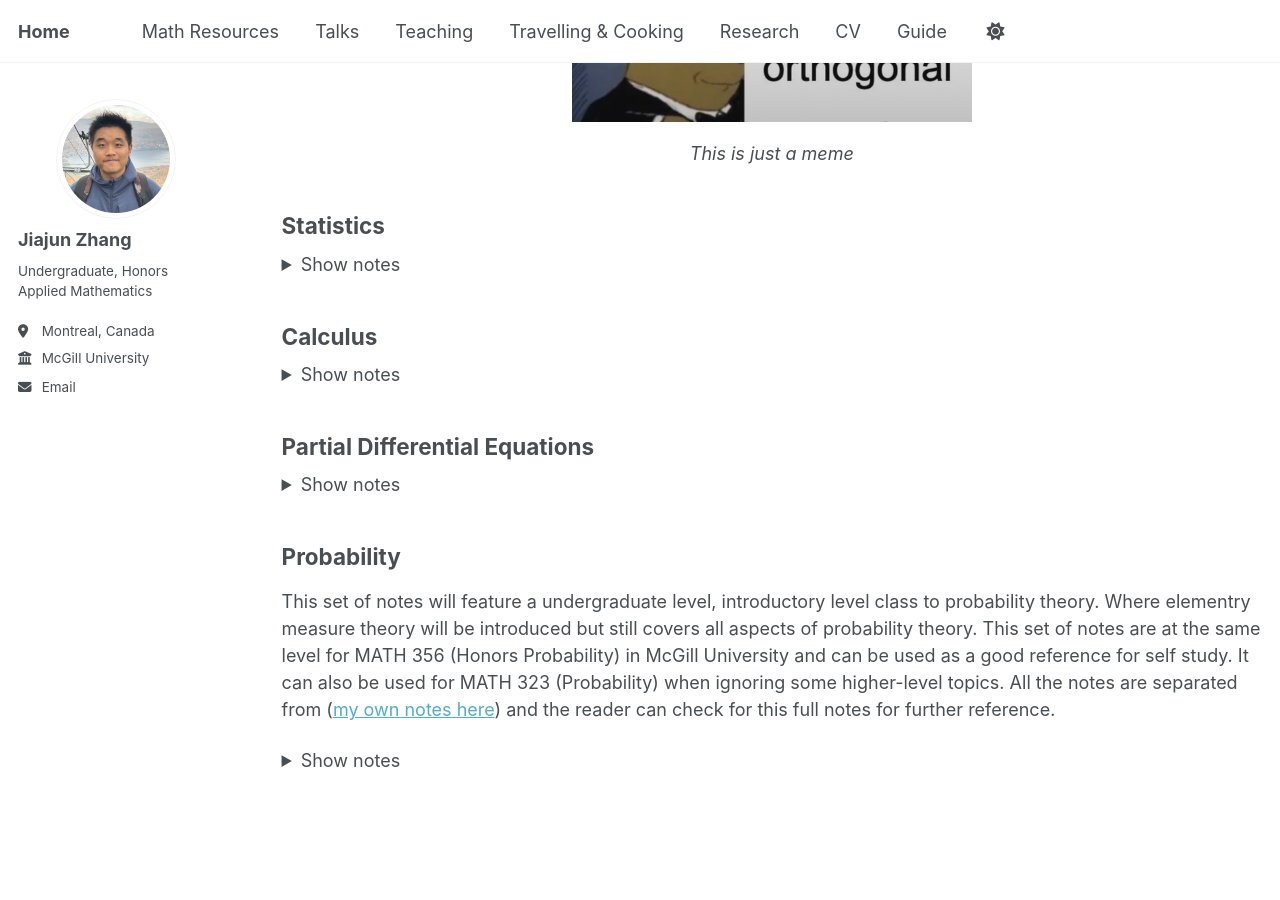
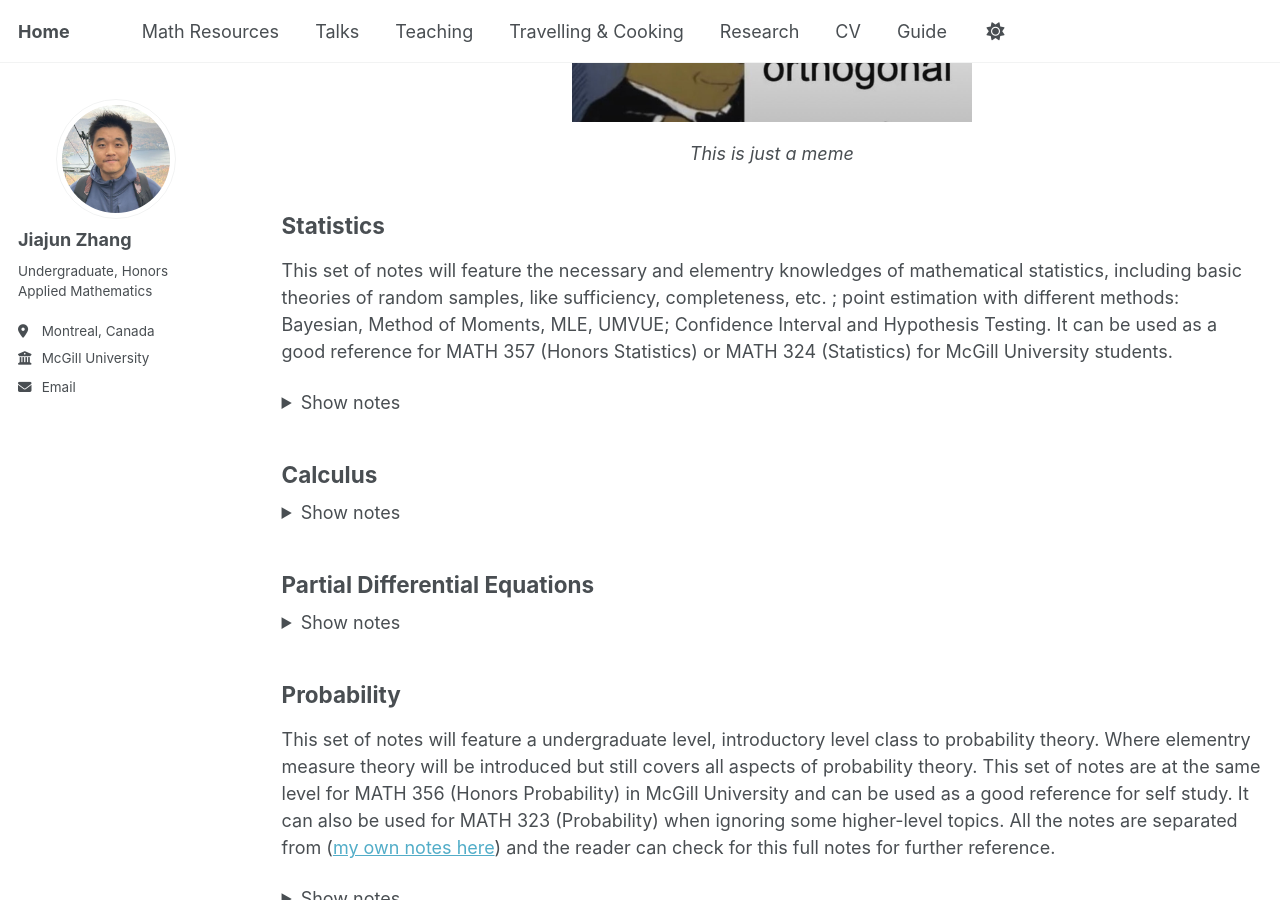
Before and after one commit to JohanssonRein/JohanssonRein.github.io, a Jekyll site: the page built from _pages/publications.html, in a window 1280 px wide and 900 px high, scrolled down 362 px. Built offline with Jekyll 4.4.1, drawn with Linux system fonts in a browser that asks for light colours.

Commit message:
Update _config.yml

```diff
--- a/_config.yml
+++ b/_config.yml
@@ -88,6 +88,9 @@ publication_category:
     title: 'Books'
   statistics:
     title: 'Statistics'
+    description: >
+     This set of notes will feature the necessary and elementry knowledges of mathematical statistics, including basic theories of random samples, like sufficiency, completeness, etc. ; point estimation with different methods: Bayesian, Method of Moments, MLE, UMVUE; Confidence Interval and Hypothesis Testing.
+     It can be used as a good reference for MATH 357 (Honors Statistics) or MATH 324 (Statistics) for McGill University students.
   calculus:
     title: 'Calculus'
   differentialequations:
```
